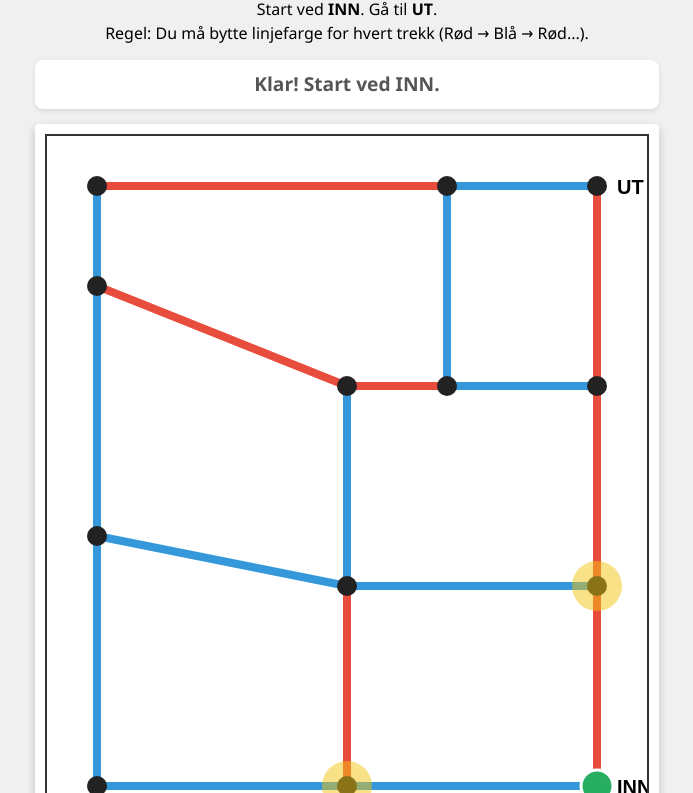
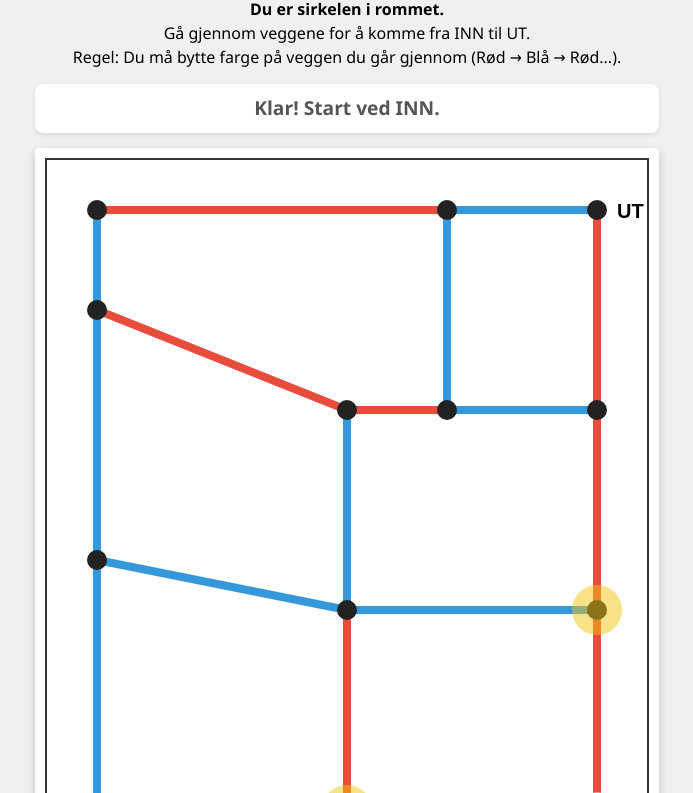
Before and after one commit to Hrafnir/l-st-labyrint, a plain HTML site: page index.html in a window 1280 px wide. Shown: the part 76-869 px from the top of the page, without its empty margins (293-986 px from the left). Drawn offline with Linux system fonts and the light colour scheme.

Commit message:
Update index.html

```diff
--- a/index.html
+++ b/index.html
@@ -1,4 +1,4 @@
-<!-- Version: #9 -->
+<!-- Version: #10 -->
 <!DOCTYPE html>
 <html lang="no">
 <head>
@@ -12,8 +12,9 @@
     <div id="game-container">
         <header>
             <h1>Linje-Labyrinten</h1>
-            <p>Start ved <strong>INN</strong>. Gå til <strong>UT</strong>.<br>
-            Regel: Du må bytte linjefarge for hvert trekk (Rød &rarr; Blå &rarr; Rød...).</p>
+            <p><strong>Du er sirkelen i rommet.</strong><br>
+            Gå gjennom veggene for å komme fra INN til UT.<br>
+            Regel: Du må bytte farge på veggen du går gjennom (Rød &rarr; Blå &rarr; Rød...).</p>
         </header>
 
         <div id="status-display">Laster inn banen...</div>
@@ -34,4 +35,4 @@
     <script src="script.js"></script>
 </body>
 </html>
-<!-- Version: #9 -->
+<!-- Version: #10 -->
```
